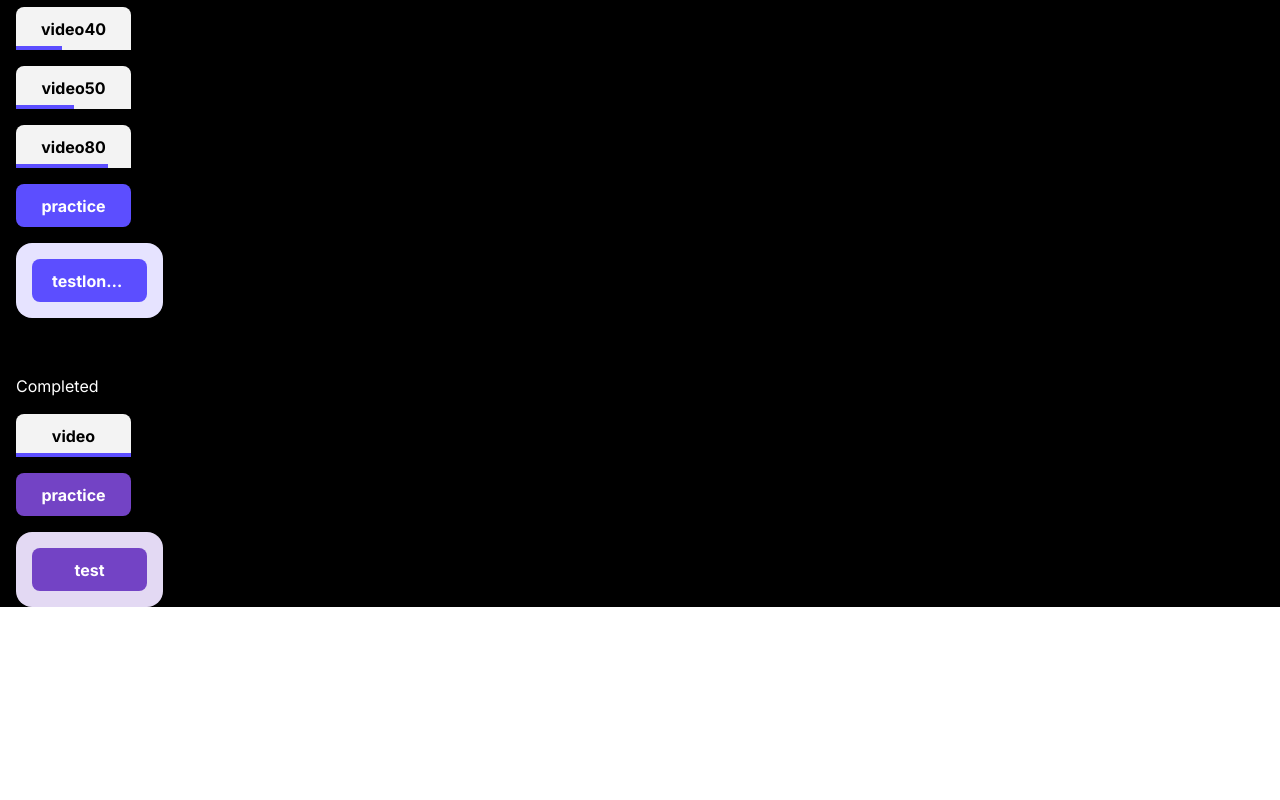
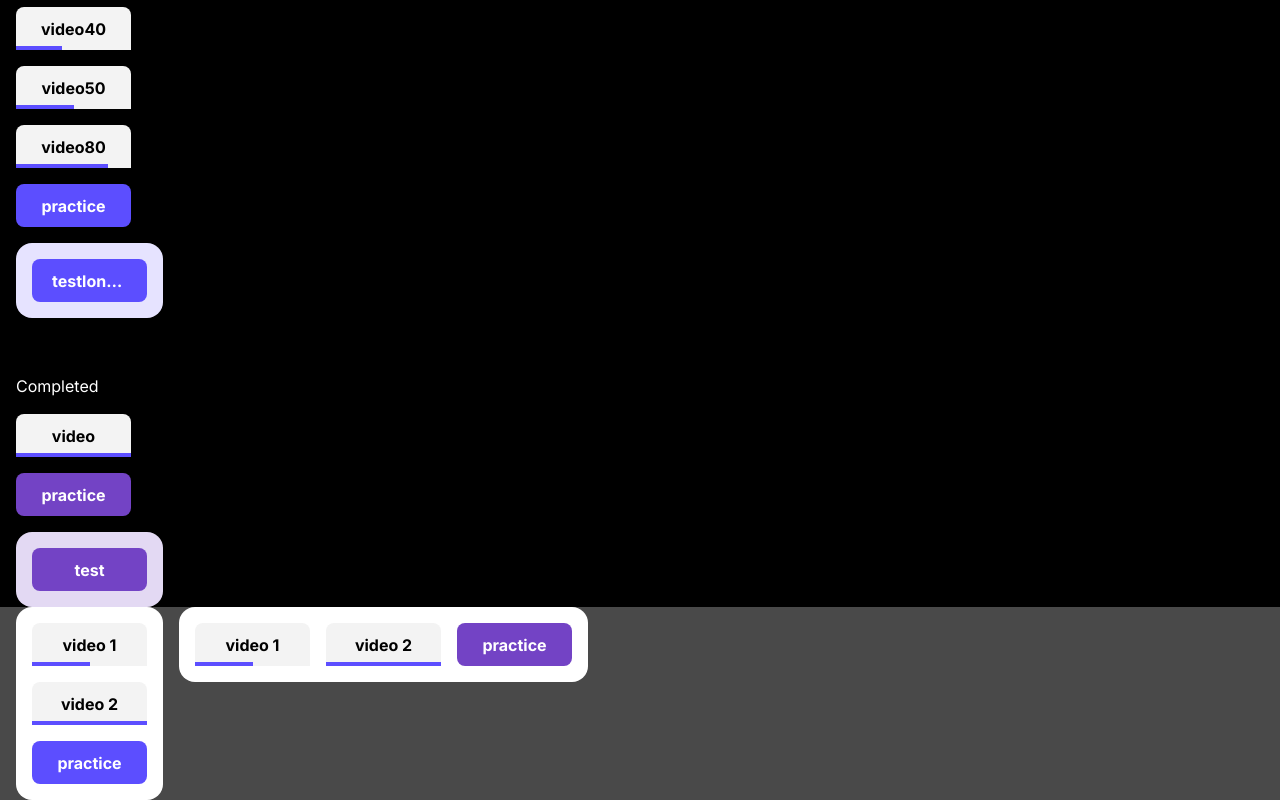
Before and after one commit to MicroCU/Frontend, a Next.js app: page /tontan in a window 1280 px wide. Shown: the part 440-1240 px from the top of the page. Before the commit the page ends 1047 px from the top, so only its background shows below. Built offline with nearby package versions, Linux system fonts and the light colour scheme; a web font is replaced by a local one.

Commit message:
group of micro complete

```diff
--- a/app/tontan/page.tsx
+++ b/app/tontan/page.tsx
@@ -1,26 +1,83 @@
+import Group, { GroupTypeEnum } from "@/components/group";
 import Micro, { MicroStatusEnum, MicroTypeEnum } from "@/components/micro";
 
 export default function TontanComponent() {
     return (
+        <>
             <div className=" bg-black flex flex-col gap-4 pl-4">
                 <p className="text-white"> Not start </p>
-      <Micro title="Video" progress={0} type={MicroTypeEnum.VIDEO} status={MicroStatusEnum.NOT_STARTED} isGroup={false}  />
-      <Micro title="video G" progress={0} type={MicroTypeEnum.VIDEO} status={MicroStatusEnum.NOT_STARTED} isGroup={true}  />
-      <Micro title="practice" progress={0} type={MicroTypeEnum.PRACTICE} status={MicroStatusEnum.NOT_STARTED}  />
-      <Micro title="test" progress={0} type={MicroTypeEnum.TEST} status={MicroStatusEnum.NOT_STARTED} />
+                <Micro id="1" title="Video" progress={0} type={MicroTypeEnum.VIDEO} status={MicroStatusEnum.NOT_STARTED} isGroup={false} />
+                <Micro id="1" title="video G" progress={0} type={MicroTypeEnum.VIDEO} status={MicroStatusEnum.NOT_STARTED} isGroup={true} />
+                <Micro id="1" title="practice" progress={0} type={MicroTypeEnum.PRACTICE} status={MicroStatusEnum.NOT_STARTED} />
+                <Micro id="1" title="test" progress={0} type={MicroTypeEnum.TEST} status={MicroStatusEnum.NOT_STARTED} />
                 <p> ------------------------- </p>
                 <p className="text-white"> In progress </p>
-      <Micro title="video30" progress={30} type={MicroTypeEnum.VIDEO} status={MicroStatusEnum.IN_PROGRESS} />
-      <Micro title="video40" progress={40} type={MicroTypeEnum.VIDEO} status={MicroStatusEnum.IN_PROGRESS} />
-      <Micro title="video50" progress={50} type={MicroTypeEnum.VIDEO} status={MicroStatusEnum.IN_PROGRESS} />
-      <Micro title="video80" progress={80} type={MicroTypeEnum.VIDEO} status={MicroStatusEnum.IN_PROGRESS} />
-      <Micro title="practice" progress={50} type={MicroTypeEnum.PRACTICE} status={MicroStatusEnum.IN_PROGRESS} />
-      <Micro title="testlongggggggggggggg" progress={50} type={MicroTypeEnum.TEST} status={MicroStatusEnum.IN_PROGRESS} />
+                <Micro id="1" title="video30" progress={30} type={MicroTypeEnum.VIDEO} status={MicroStatusEnum.IN_PROGRESS} />
+                <Micro id="1" title="video40" progress={40} type={MicroTypeEnum.VIDEO} status={MicroStatusEnum.IN_PROGRESS} />
+                <Micro id="1" title="video50" progress={50} type={MicroTypeEnum.VIDEO} status={MicroStatusEnum.IN_PROGRESS} />
+                <Micro id="1" title="video80" progress={80} type={MicroTypeEnum.VIDEO} status={MicroStatusEnum.IN_PROGRESS} />
+                <Micro id="1" title="practice" progress={50} type={MicroTypeEnum.PRACTICE} status={MicroStatusEnum.IN_PROGRESS} />
+                <Micro id="1" title="testlongggggggggggggg" progress={50} type={MicroTypeEnum.TEST} status={MicroStatusEnum.IN_PROGRESS} />
                 <p> ------------------------- </p>
                 <p className="text-white"> Completed </p>
-      <Micro title="video" progress={100} type={MicroTypeEnum.VIDEO} status={MicroStatusEnum.COMPLETED} />
-      <Micro title="practice" progress={100} type={MicroTypeEnum.PRACTICE} status={MicroStatusEnum.COMPLETED} />
-      <Micro title="test" progress={100} type={MicroTypeEnum.TEST} status={MicroStatusEnum.COMPLETED} />
+                <Micro id="1" title="video" progress={100} type={MicroTypeEnum.VIDEO} status={MicroStatusEnum.COMPLETED} />
+                <Micro id="1" title="practice" progress={100} type={MicroTypeEnum.PRACTICE} status={MicroStatusEnum.COMPLETED} />
+                <Micro id="1" title="test" progress={100} type={MicroTypeEnum.TEST} status={MicroStatusEnum.COMPLETED} />
             </div>
+            <div className="bg-grayMain flex flex-row gap-4 pl-4">
+                <Group micros={[
+                    {
+                        id: "1",
+                        title: 'video 1',
+                        progress: 50,
+                        type: MicroTypeEnum.VIDEO,
+                        status: MicroStatusEnum.IN_PROGRESS,
+                        isGroup: true,
+                    },
+                    {
+                        id: "2",
+                        title: 'video 2',
+                        progress: 100,
+                        type: MicroTypeEnum.VIDEO,
+                        status: MicroStatusEnum.COMPLETED,
+                        isGroup: true,
+                    },
+                    {
+                        id: "3",
+                        title: 'practice',
+                        progress: 70,
+                        type: MicroTypeEnum.PRACTICE,
+                        status: MicroStatusEnum.IN_PROGRESS,
+                        isGroup: true,
+                    },
+                ]} type={GroupTypeEnum.Ordered} />
+                <Group micros={[
+                    {
+                        id: "1",
+                        title: 'video 1',
+                        progress: 50,
+                        type: MicroTypeEnum.VIDEO,
+                        status: MicroStatusEnum.IN_PROGRESS,
+                        isGroup: true,
+                    },
+                    {
+                        id: "2",
+                        title: 'video 2',
+                        progress: 100,
+                        type: MicroTypeEnum.VIDEO,
+                        status: MicroStatusEnum.COMPLETED,
+                        isGroup: true,
+                    },
+                    {
+                        id: "3",
+                        title: 'practice',
+                        progress: 100,
+                        type: MicroTypeEnum.PRACTICE,
+                        status: MicroStatusEnum.COMPLETED,
+                        isGroup: true,
+                    },
+                ]} type={GroupTypeEnum.Unordered} />
+            </div>
+        </>
     );
 }
--- /dev/null
+++ b/components/group.tsx
@@ -0,0 +1,35 @@
+import Micro, { IMicroProps } from './micro'
+
+export enum GroupTypeEnum {
+    Unordered = 1,
+    Ordered = 2,
+}
+
+export interface IGroupProps {
+    micros: IMicroProps[]
+    type: GroupTypeEnum
+}
+
+export default function Group({ micros, type }: IGroupProps) {
+    return (
+        <>
+            {type === GroupTypeEnum.Ordered ? (
+                <div className="flex flex-col bg-white w-fit h-fit content-center p-4 gap-y-4 rounded-2xl">
+                    {micros.map((micro) => (
+                        <div key={micro.id} className="">
+                            <Micro id={micro.id} title={micro.title} progress={micro.progress} type={micro.type} status={micro.status} isGroup={micro.isGroup} />
+                        </div>
+                    ))}
+                </div>
+            ) : (
+                <div className="flex flex-row bg-white w-fit h-[75px] justify-center p-4 gap-x-4 rounded-2xl">
+                    {micros.map((micro) => (
+                        <div key={micro.id}>
+                            <Micro id={micro.id} title={micro.title} progress={micro.progress} type={micro.type} status={micro.status} isGroup={micro.isGroup} />
+                        </div>
+                    ))}
+                </div>
+            )}
+        </>
+    )
+}
--- a/components/micro.tsx
+++ b/components/micro.tsx
@@ -10,7 +10,8 @@ export enum MicroStatusEnum {
     COMPLETED = 3,
 }
 
-export interface IMrcosProps {
+export interface IMicroProps {
+    id: string
     title: string
     progress: number // 0 - 100
     type: MicroTypeEnum
@@ -18,7 +19,7 @@ export interface IMrcosProps {
     isGroup?: boolean
 }
 
-export default function Micro({ title, progress, type, status, isGroup = true }: IMrcosProps) {
+export default function Micro({ title, progress, type, status, isGroup = true }: IMicroProps) {
     let backgroundColor = ''
     let textColor = 'text-white'
     if (type === MicroTypeEnum.VIDEO) {
```
Lines whose indentation alone changed are shown as unchanged.
